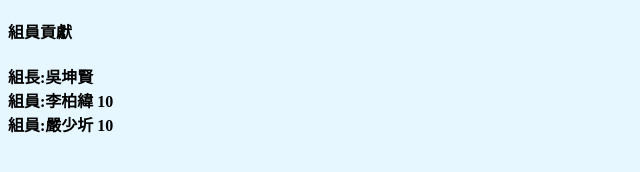
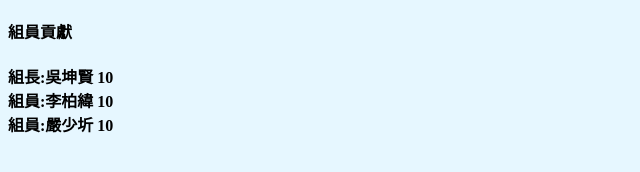
Before and after one commit to jkghjkhjk/-docs-cp, a plain HTML site: page docs/index.html in a window 1280 px wide. Shown: the part 2321-2493 px from the top of the page, 0-640 px from the left. Drawn offline with Linux system fonts and the light colour scheme.

Commit message:
Update index.html

```diff
--- a/docs/index.html
+++ b/docs/index.html
@@ -66,7 +66,7 @@
 <a href="https://www.cw.com.tw/article/5064501?template=fashion">https://www.cw.com.tw/article/5064501?template=fashion</a><br>
 <a href="https://pansci.asia/archives/151801">https://pansci.asia/archives/151801</a><br>
 <h4>組員貢獻</h4>
-<p>組長:吳坤賢<br>
+<p>組長:吳坤賢 10<br>
    組員:李柏緯 10<br>
    組員:嚴少圻 10</p>
 <br><br><br>
```
